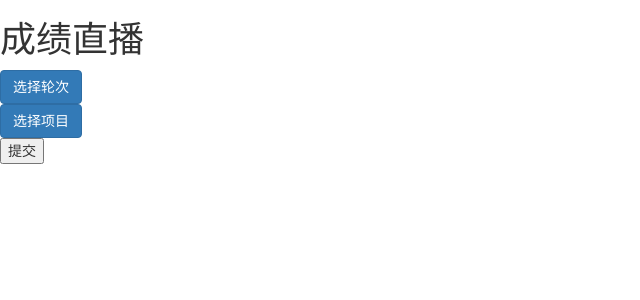
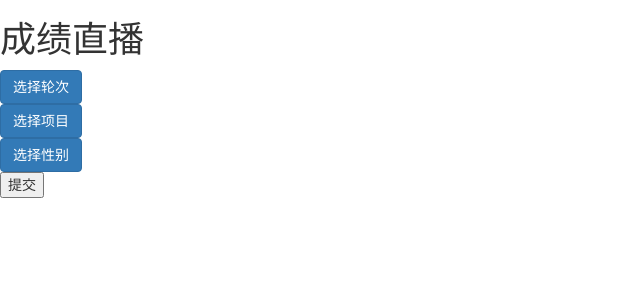
Before and after one commit to Alex-Beng/NPUCubing, a Flask app: page /living in a window 1280 px wide. Shown: the part 50-350 px from the top of the page, without its empty margins (0-640 px from the left). Run offline with Flask 2, Linux system fonts and the light colour scheme; some libraries are stand-ins or nearby versions.

Commit message:
living add gender support

```diff
--- a/app/forms.py
+++ b/app/forms.py
@@ -1,6 +1,6 @@
 # 表单类们
 from flask_wtf import FlaskForm
-from wtforms import StringField, PasswordField, BooleanField, SubmitField, IntegerField, SelectField
+from wtforms import StringField, PasswordField, BooleanField, SubmitField, IntegerField, SelectField, RadioField
 from wtforms.validators import DataRequired
 
 from app import app
@@ -29,17 +29,31 @@ class GradeinForm(FlaskForm):
 
 class LiveOptionForm(FlaskForm):
     # rround = IntegerField('轮次', validators=[DataRequired()])
-    rround = SelectField(
+    rround = RadioField(
         label='轮次',
         choices=range(1, 3),
-        default=1
-        )
+        default=1,
+        render_kw={
+            'class' : 'dropdown-menu'
+        }
+    )
     # item = StringField('项目', validators=[DataRequired()])
     events = app.config['COMP_EVENT']
-    item = SelectField(
+    item = RadioField(
         label='项目',
         choices=events,
-        default='333'
+        default='333',
+        render_kw={
+            'class' : 'dropdown-menu'
+        }
+        )
+    gender = RadioField(
+        label='性别',
+        choices=['男', '女', '其他', '*'],
+        default='*',
+        render_kw={
+            'class' : 'dropdown-menu'
+        }
         )
     submit = SubmitField('提交')
 
--- a/app/routes.py
+++ b/app/routes.py
@@ -153,6 +153,13 @@ def living():
 
         form_round = form.rround.data
         form_event = form.item.data
+        form_gender = form.gender.data
+
+        # parser gender
+        if form_gender in ['男', '女', '其他']:
+            form_gender = list(form_gender)
+        else:
+            form_gender = ['男', '女', '其他']
 
         # 验证项目轮次正确
         db_compevent = db.session.query(CompEvents).get((comp_id, form_event, form_round))
@@ -171,7 +178,7 @@ def living():
                    Result.res5) \
             .join(Player, Result.player_id==Player.id) \
             .join(Entry, Entry.player_id==Result.player_id) \
-            .filter(Result.round==form_round, Result.comp_id==comp_id, Result.item==form_event) \
+            .filter(Result.round==form_round, Result.comp_id==comp_id, Result.item==form_event, Player.player_gender.in_(form_gender)) \
             .all()
             # wdnmd这个查询的第二个join似乎跟版本相关，之后要改成直接用sql
 
--- a/app/templates/living.html
+++ b/app/templates/living.html
@@ -9,10 +9,7 @@
             <button type="button" class="btn btn-primary dropdown-toggle" data-toggle="dropdown">
                 选择轮次
             </button>
-            <div class="dropdown-menu">
-            <!-- {{ form.rround.label }} -->
-            {{ form.rround(size=2) }}
-            </div>
+            {{ form.rround(size=10) }}
             {% for error in form.rround.errors %}
             <span style="color: red;">[{{ error }}]</span>
             {% endfor %}
@@ -22,14 +19,24 @@
             <button type="button" class="btn btn-primary dropdown-toggle" data-toggle="dropdown">
                 选择项目
             </button>
-            <div class="dropdown-menu">
-            <!-- {{ form.item.label }} -->
-            {{ form.item(size=7) }}
-            </div>
+
+            {{ form.item(size=10) }}
             {% for error in form.item.errors %}
             <span style="color: red;">[{{ error }}]</span>
             {% endfor %}
         </div>
+
+        <div class="dropdown ">
+            <button type="button" class="btn btn-primary dropdown-toggle" data-toggle="dropdown">
+                选择性别
+            </button>
+
+            {{ form.gender(size=10) }}
+            {% for error in form.item.errors %}
+            <span style="color: red;">[{{ error }}]</span>
+            {% endfor %}
+        </div>
+
         <p>{{ form.submit() }}</p>
     </form>
 
```
